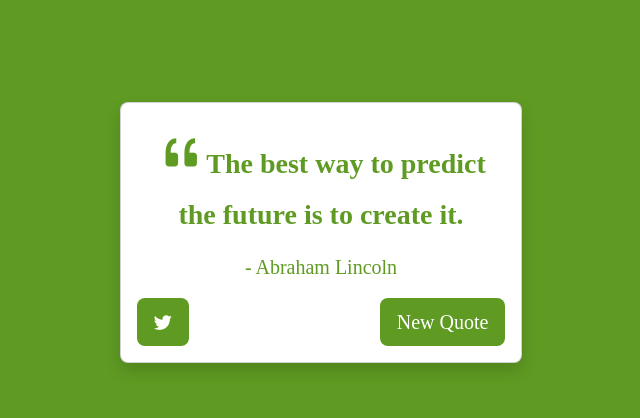
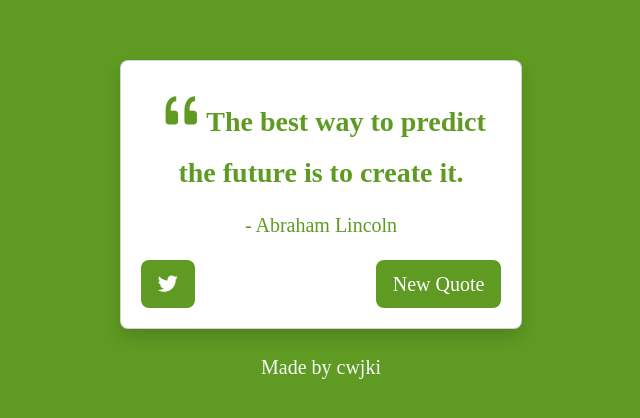
Before and after one commit to cwjki/random-quote-machine, a React (Create React App) app: page / in a window 1280 px wide. Shown: the part 168-586 px from the top of the page, without its empty margins (319-959 px from the left). Built offline with nearby package versions, Linux system fonts and the light colour scheme.

Commit message:
fixed random color generator

```diff
--- a/src/components/QuoteBox.js
+++ b/src/components/QuoteBox.js
@@ -10,11 +10,9 @@ const QuoteBox = () => {
   const onClick = () => {
     let rIndex = Math.floor(Math.random() * quotes.length);
     let rColor = Math.floor(Math.random() * colors.length);
-    while (rIndex === quoteIndex) {
+    while (rIndex === quoteIndex || rColor === colorIndex) {
       rIndex = Math.floor(Math.random() * quotes.length);
-      while (rColor === colorIndex) {
-        rColor = Math.floor(Math.random() * colors.length);
-      }
+      rColor = Math.floor(Math.random() * colors.length);
     }
     setQuoteIndex(rIndex);
     setColorIndex(rColor);
@@ -53,7 +51,7 @@ const QuoteBox = () => {
                   className="fs-5 text-center fw-light">
                     - {quotes[quoteIndex].author}
                 </p>
-                <div className="row">
+                <div className="row p-1">
                   <div className="col-6">
                     <a id="tweet-quote" href="https://twitter.com/intent/tweet" target="_blank" rel="noreferrer">
                       <button
@@ -85,9 +83,13 @@ const QuoteBox = () => {
                 </div>
             </div>
           </div>
+          <div className="row mt-3">
+            <a className="btn btn-muted btn-outlined" id="cwjki" href="https://github.com/cwjki" target="_blank" rel="noreferrer">
+              <p className="text-center text-light fs-5">Made by cwjki </p>
+            </a>
+          </div>
         </div>
       </div>
-
     </div>
   )
 }
--- a/src/customStyles.css
+++ b/src/customStyles.css
@@ -1,7 +1,3 @@
 body {
     font-family: "Open-sans";
 }
-
-i {
-    font-size: large;
-}
```
